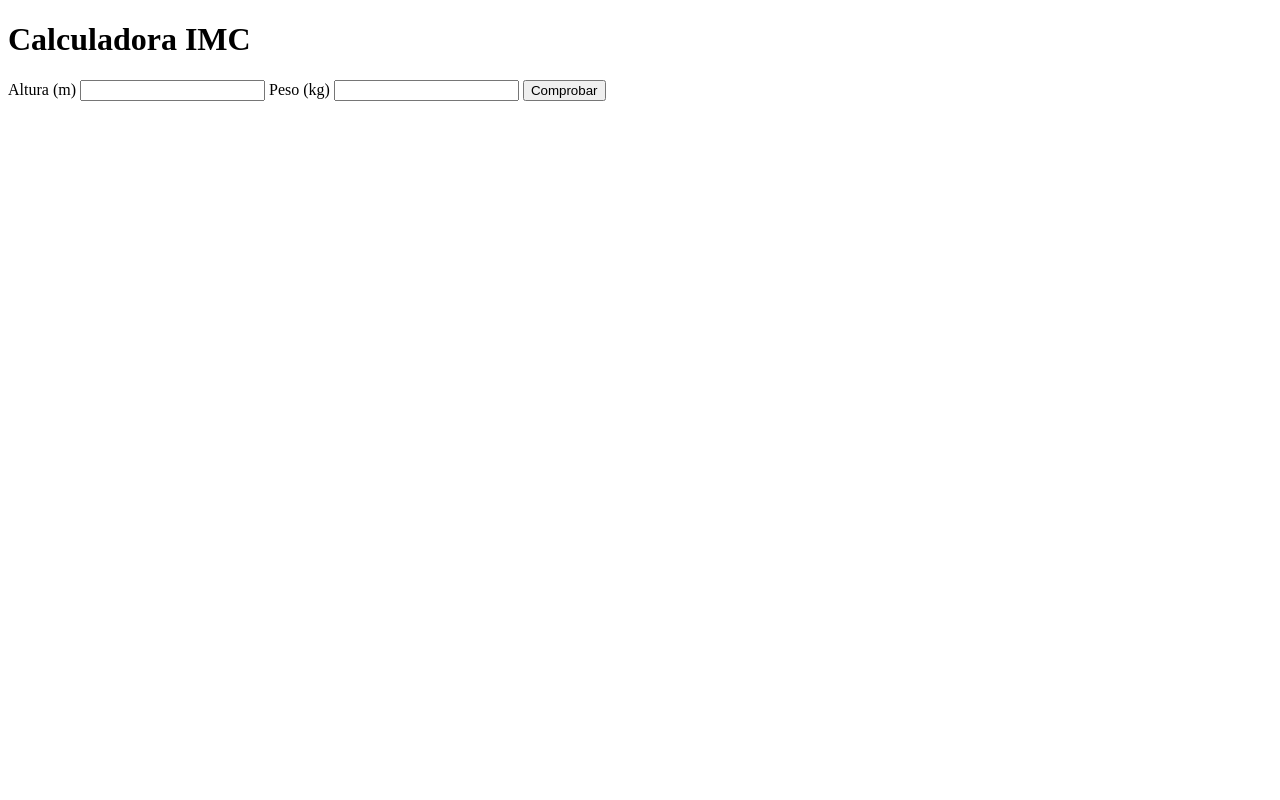
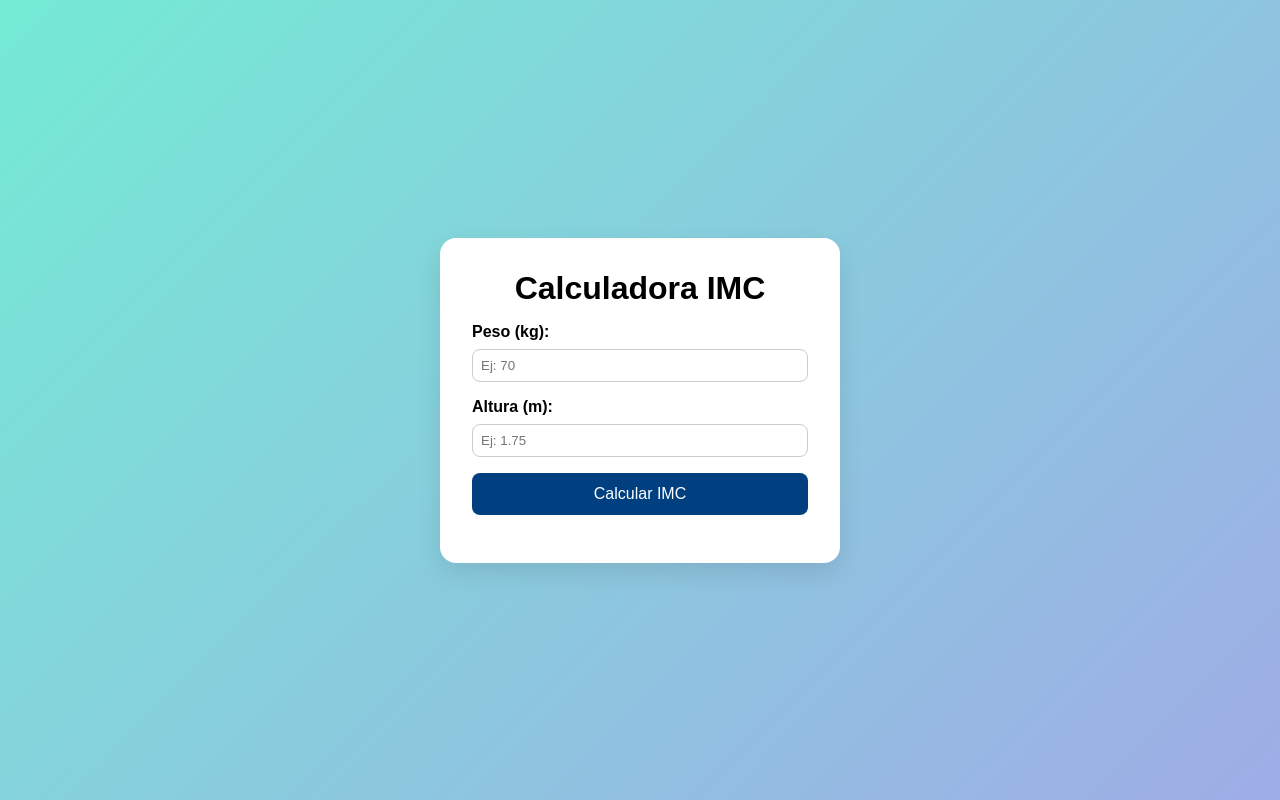
Before and after one commit to WillmanGZ/SPA-IMC, a plain HTML site: page index.html in a window 1280 px wide. Drawn offline with Linux system fonts and the light colour scheme.

Commit message:
feat: styles was added

```diff
--- a/index.html
+++ b/index.html
@@ -3,27 +3,39 @@
   <head>
     <meta charset="UTF-8" />
     <meta name="viewport" content="width=device-width, initial-scale=1.0" />
+    <meta
+      name="description"
+      content="Esta aplicación web, desarrollada con HTML, CSS y JavaScript, calcula el Índice de Masa Corporal (IMC) de una persona a partir de su peso y altura. Ofrece una interfaz sencilla e intuitiva para que los usuarios puedan obtener rápidamente sus resultados y conocer su clasificación según el valor obtenido."
+    />
+    <meta name="keywords" content="IMC, WillmanGZ" />
+    <meta name="sitedomain" content="https://github.com/WillmanGZ/SPA-IMC" />
+    <meta name="organization" content="WillmanGZ" />
+    <meta name="author" content="Willman Giraldo Zambrano" />
+    <meta name="designer" content="Willman Giraldo Zambrano" />
+    <meta name="copyright" content="© 2025 WillmanGZ. All rights reserved" />
+    <meta name="robots" content="index,follow" />
+    <meta name="googlebot" content="index,follow" />
+    <meta name="revisit-after" content="15days" />
+    <meta name="theme-color" content="#ffffff" />
+    <link rel="stylesheet" href="./src/css/styles.css" />
     <title>IMC</title>
   </head>
   <body>
-    <header>
+    <!--Formulario para calcular el IMC-->
+    <main class="container">
       <h1>Calculadora IMC</h1>
-    </header>
-    <main>
-      <!--Formulario para calcular el IMC-->
-      <section id="imc">
-        <form action="">
-          <label for="height">Altura (m)</label>
-          <input type="number" name="height" id="height" />
 
-          <label for="weight">Peso (kg)</label>
-          <input type="number" name="weight" id="weight" />
+      <label for="weight">Peso (kg):</label>
+      <input type="number" id="weight" placeholder="Ej: 70" min="0" />
 
-          <button id="btn-execute">Comprobar</button>
-        </form>
-        <p id="imc-text"></p>
-      </section>
+      <label for="height">Altura (m):</label>
+      <input type="number" id="height" placeholder="Ej: 1.75" min="0" />
+
+      <button id="btn-execute">Calcular IMC</button>
+
+      <p id="imc-text"></p>
     </main>
+
     <script src="./src/js/main.js"></script>
   </body>
 </html>
--- a/src/css/styles.css
+++ b/src/css/styles.css
@@ -1,3 +1,74 @@
-*{
-    hei
+* {
+  box-sizing: border-box;
+  margin: 0;
+  padding: 0;
 }
+
+body {
+  font-family: Arial, sans-serif;
+  display: flex;
+  justify-content: center;
+  align-items: center;
+  min-height: 100vh;
+  background: linear-gradient(135deg, #74ebd5, #9face6);
+}
+
+/* main section */
+.container {
+  background: white;
+  padding: 2rem;
+  border-radius: 1rem;
+  box-shadow: 0 10px 25px rgba(0, 0, 0, 0.1);
+  max-width: 400px;
+  width: 100%;
+}
+
+h1 {
+  text-align: center;
+  margin-bottom: 1rem;
+}
+
+label {
+  display: block;
+  margin-bottom: 0.5rem;
+  font-weight: bold;
+}
+
+input {
+  width: 100%;
+  padding: 0.5rem;
+  margin-bottom: 1rem;
+  border: 1px solid #ccc;
+  border-radius: 0.5rem;
+}
+
+button {
+  width: 100%;
+  padding: 0.75rem;
+  background-color: #004080;
+  color: #ffffff;
+  border: none;
+  border-radius: 0.5rem;
+  font-size: 1rem;
+  cursor: pointer;
+  transition: background-color 0.3s ease;
+}
+
+button:hover {
+  background-color: #003366;
+}
+
+#imc-text {
+  margin-top: 1rem;
+  text-align: center;
+  font-size: 1.2rem;
+}
+
+/*
+responsive configuration */
+
+@media (max-width: 500px) {
+  .container {
+    padding: 1rem;
+  }
+}
--- a/src/js/main.js
+++ b/src/js/main.js
@@ -43,5 +43,5 @@ execBtn.addEventListener("click", (e) => {
   else if (imc > 39.9) state = "Obesidad grado 3";
 
   //Mostramos en pantalla el resultado
-  imcText.textContent = `Tu imc es ${imc}, tu estado es: ${state}`;
+  imcText.textContent = `Tu imc es ${imc.toFixed(1)}, tu estado es: ${state}`;
 });
```
